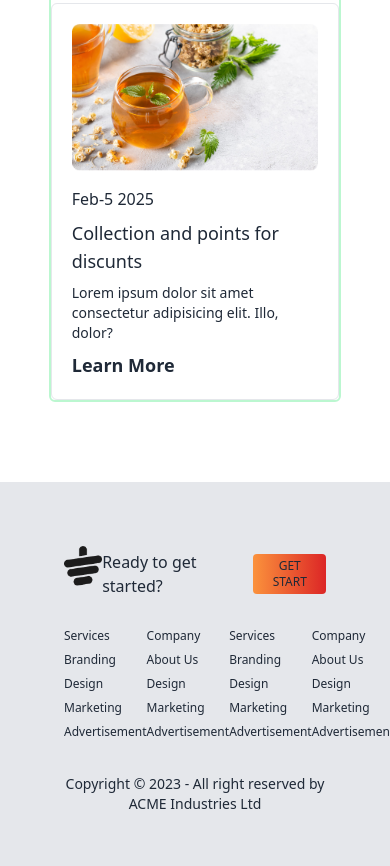
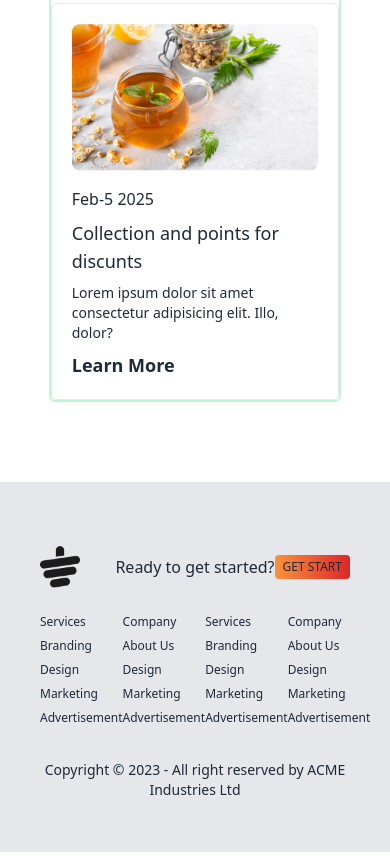
Before and after one commit to munna500362/Tea-lending-page, a plain HTML site: page index.html in a window 390 px wide. Shown: the part 6099-6965 px from the top of the page. Drawn offline with nearby package versions, Linux system fonts and the light colour scheme.

Commit message:
footer responsive complete

```diff
--- a/index.html
+++ b/index.html
@@ -207,7 +207,7 @@
         </div>
     </main>
     <!-- footer -->
-     <footer class="bg-gray-200 px-16 pt-16 pb-5">
+     <footer class="bg-gray-200 px-10 md:px-16 pt-16 pb-5">
         <div class="flex justify-between mb-5">
             <div><img class="w-10" src="images/cup.png" alt=""></div>
             <div  class="flex items-center ">
```
